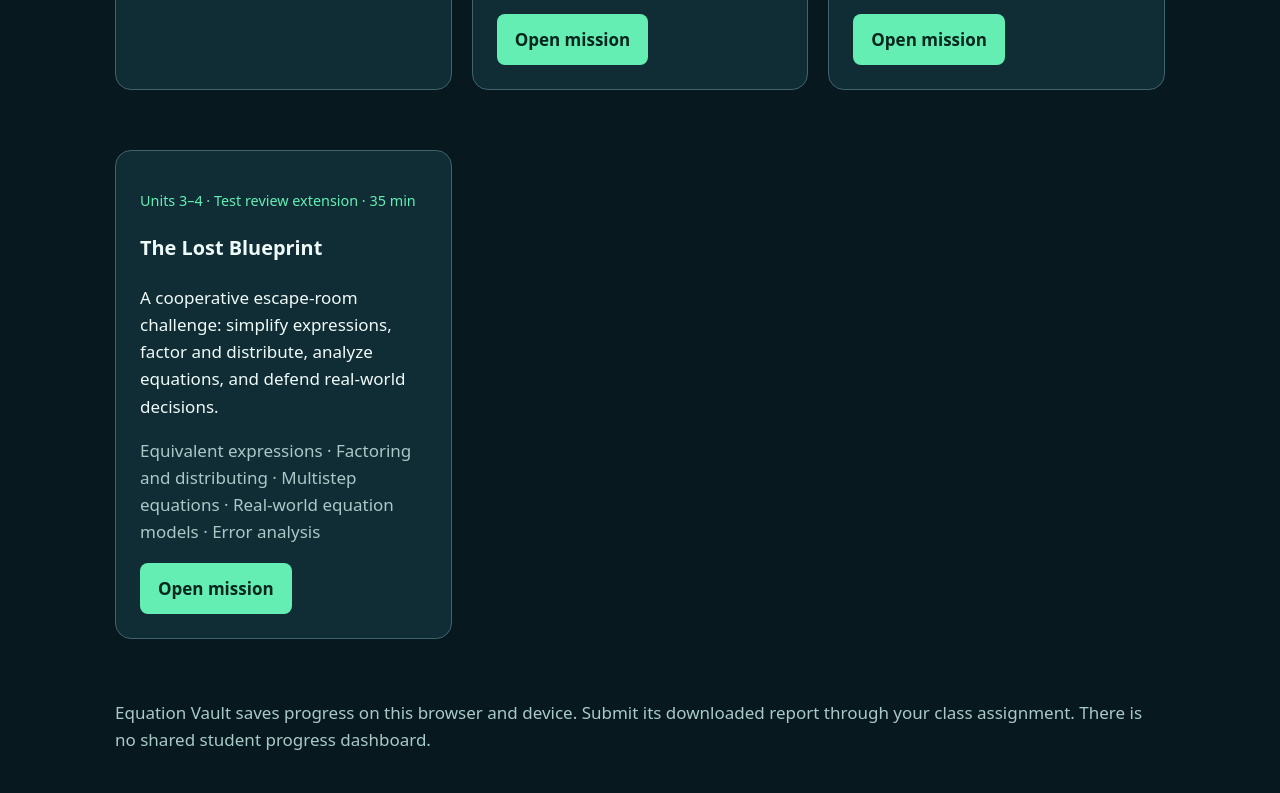
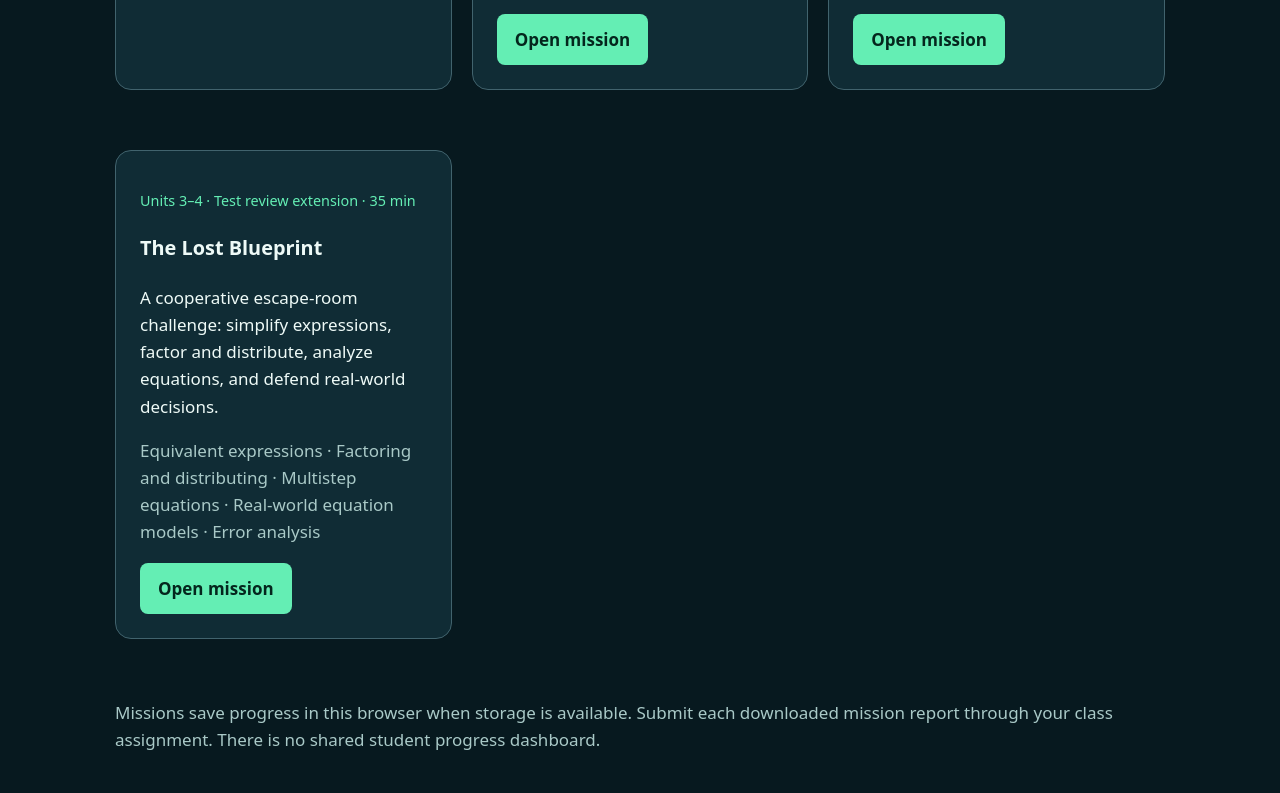
Before and after one commit to jacobnickel17/Math-Missions, a website with bundled scripts: page missions/index.html in a window 1280 px wide. Shown: the part 2371-3164 px from the top of the page. Built offline with nearby package versions, Linux system fonts and the light colour scheme.

Commit message:
Clarify student progress and report instructions

```diff
--- a/missions/index.html
+++ b/missions/index.html
@@ -1 +1 @@
-<!doctype html><html lang="en"><head><meta charset="utf-8"><meta name="viewport" content="width=device-width,initial-scale=1"><title>Your assignments · Math Missions</title><link rel="stylesheet" href="../assets/platform.css"></head><body><header><strong>Math Missions</strong><nav><a href="../">Home</a><a href="#library">Mission library</a></nav></header><main><p class="tag">Learn · Practice · Show your thinking</p><h1>Your next mission</h1><p>Start with the assignment your teacher named. No student account is needed.</p><p id="status" role="status">Loading assignments…</p><section id="assignments" aria-label="Assignments"></section><h2 id="library">Mission library</h2><div id="missions" class="grid"></div><noscript><p>Enable JavaScript for assignments, or <a href="../unit-4/equation-vault/">open Equation Vault</a>.</p></noscript></main><footer>Equation Vault saves progress on this browser and device. Submit its downloaded report through your class assignment. There is no shared student progress dashboard.</footer><script type="module" src="../assets/hub.js"></script></body></html>
+<!doctype html><html lang="en"><head><meta charset="utf-8"><meta name="viewport" content="width=device-width,initial-scale=1"><title>Your assignments · Math Missions</title><link rel="stylesheet" href="../assets/platform.css"></head><body><header><strong>Math Missions</strong><nav><a href="../">Home</a><a href="#library">Mission library</a></nav></header><main><p class="tag">Learn · Practice · Show your thinking</p><h1>Your next mission</h1><p>Start with the assignment your teacher named. No student account is needed.</p><p id="status" role="status">Loading assignments…</p><section id="assignments" aria-label="Assignments"></section><h2 id="library">Mission library</h2><div id="missions" class="grid"></div><noscript><p>Enable JavaScript for assignments, or <a href="../unit-4/equation-vault/">open Equation Vault</a>.</p></noscript></main><footer>Missions save progress in this browser when storage is available. Submit each downloaded mission report through your class assignment. There is no shared student progress dashboard.</footer><script type="module" src="../assets/hub.js"></script></body></html>
```
